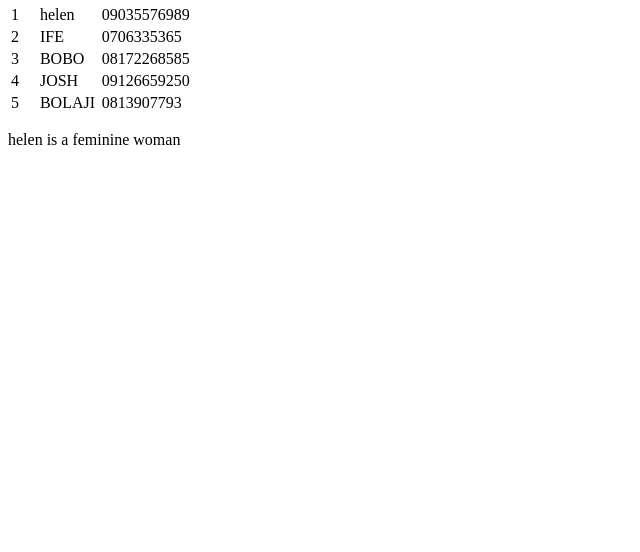
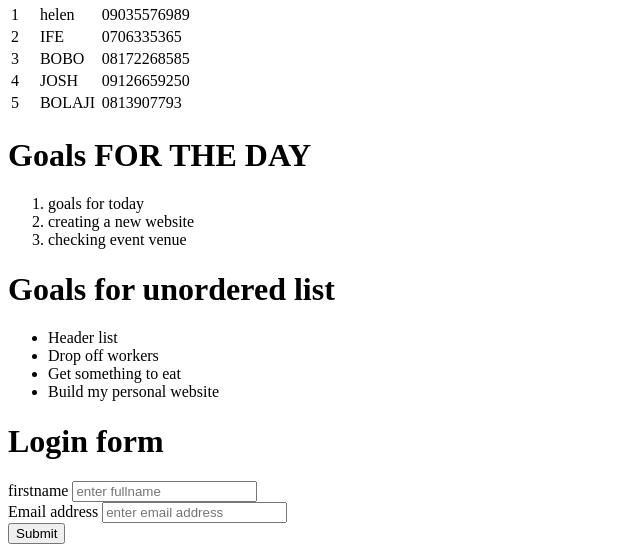
Before and after one commit to helengeek/Helen-FP, a plain HTML site: page first-project/index.html in a window 1280 px wide. Shown: the part 621-1173 px from the top of the page, without its empty margins (0-640 px from the left). Before the commit the page ends 800 px from the top, so only its background shows below. Drawn offline with Linux system fonts and the light colour scheme.

Commit message:
today was better lots of improvement

```diff
--- a/first-project/index.html
+++ b/first-project/index.html
@@ -57,9 +57,47 @@
                             <td>0813907793</td>
         </tr>
       </table>
+      <h1>Goals FOR THE DAY
 
 
-      <p>helen is a feminine woman</p>
+      </h1>
+      <ol>
+        <li>goals for today</li>
+        <li>creating a new website
+            <li>checking event venue</li>
+        </li>
+
+      </ol>
+
+      <h1>Goals for unordered list</h1>
+      <ul>
+            <li>Header list
+                <li>Drop off workers
+                    <li>Get something to eat
+
+                    <li>Build my personal website
+
+
+                </li>
+            </li>
+        </ul>
+        <form>
+            <h1>Login form</h1>
+            <div>
+                <label>firstname</label>
+                <input type="text" placeholder="enter fullname"/>
+
+            </div>
+            <div>
+                <label>Email address</label>
+                <input type="text"placeholder="enter email address"/>
+            </div>
+
+            <button>Submit</button>
+        </form>
+
+
+
 
 
     </body>
```
